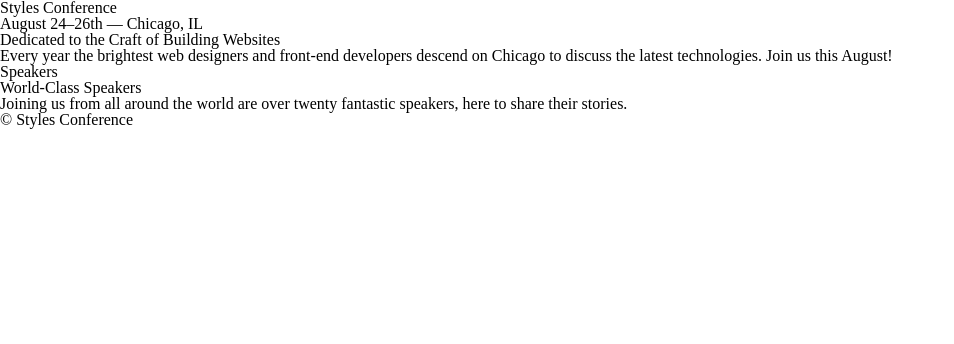
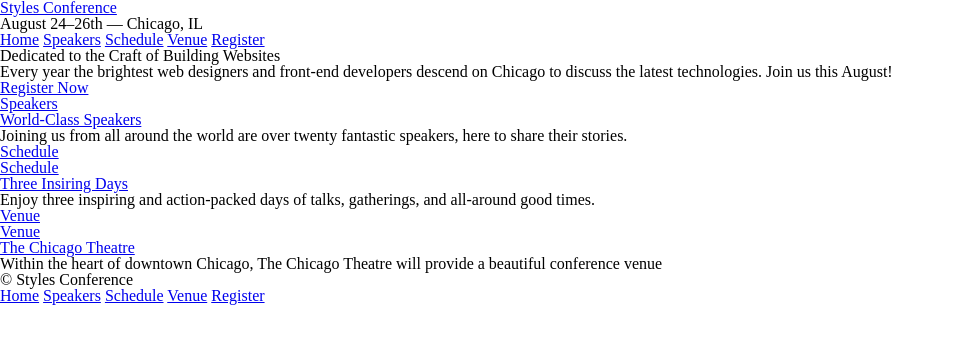
Before and after one commit to gcarter24/HTML_CSS, a plain HTML site: page index.html in a window 1280 px wide. Shown: the whole page, without its empty margins (0-954 px from the left). Drawn offline with Linux system fonts and the light colour scheme.

Commit message:
add links to external pages

```diff
--- a/index.html
+++ b/index.html
@@ -1,8 +1,17 @@
 <!DOCTYPE html>
 <html lang="en">
   <header>
-    <h1>Styles Conference</h1>
+    <h1>
+      <a href="index.html">Styles Conference</a>
+    </h1>
     <h3>August 24&ndash;26th &mdash; Chicago, IL</h3>
+    <nav>
+      <a href="index.html">Home</a>
+      <a href="speakers.html">Speakers</a>
+      <a href="schedule.html">Schedule</a>
+      <a href="venue.html">Venue</a>
+      <a href="register.html">Register</a>
+    </nav>
   </header>
   <section>
     <h2>Dedicated to the Craft of Building Websites</h2>
@@ -10,14 +19,40 @@
       Every year the brightest web designers and front-end developers descend on Chicago to discuss the latest
       technologies. Join us this August!
     </p>
+    <a href="register.html">Register Now</a>
     <section>
-      <h5>Speakers</h5>
-      <h3>World-Class Speakers</h3>
+      <a href="speakers.html">
+        <h5>Speakers</h5>
+        <h3>World-Class Speakers</h3>
+      </a>
       <p>Joining us from all around the world are over twenty fantastic speakers, here to share their stories.</p>
+    </section>
+    <section>
+      <a href="schedule.html">
+        Schedule
+        <h5>Schedule</h5>
+        <h3>Three Insiring Days</h3>
+      </a>
+      <p>Enjoy three inspiring and action-packed days of talks, gatherings, and all-around good times.</p>
+    </section>
+    <section>
+      <a href="venue.html">
+        Venue
+        <h5>Venue</h5>
+        <h3>The Chicago Theatre</h3>
+      </a>
+      <p>Within the heart of downtown Chicago, The Chicago Theatre will provide a beautiful conference venue</p>
     </section>
   </section>
   <footer>
     <small>&copy; Styles Conference</small>
+    <nav>
+      <a href="index.html">Home</a>
+      <a href="speakers.html">Speakers</a>
+      <a href="schedule.html">Schedule</a>
+      <a href="venue.html">Venue</a>
+      <a href="register.html">Register</a>
+    </nav>
   </footer>
   <meta charset="utf-8" />
   <title>Styles Conference</title>
```
